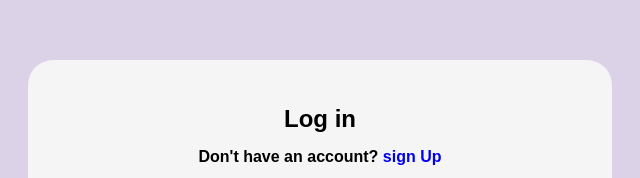
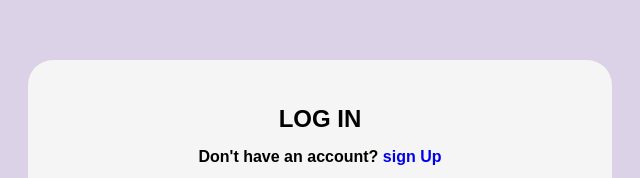
Before and after one commit to ManonChab/repo-donde-esta-mi-css, a plain HTML site: page index.html in a window 1280 px wide. Shown: the part 168-346 px from the top of the page, 320-960 px from the left. Drawn offline with Linux system fonts and the light colour scheme.

Commit message:
Update index.html
Changes in H2

```diff
--- a/index.html
+++ b/index.html
@@ -9,7 +9,7 @@
 <body>
     <div class="card">
    <form>
-      <h2 class="title"> Log in</h2>
+      <h2 class="title"> LOG IN</h2>
       <p class="subtitle">Don't have an account? <a href="#"> sign Up</a></p>
       <div class="social-login">
          <button class="google-btn">
```
